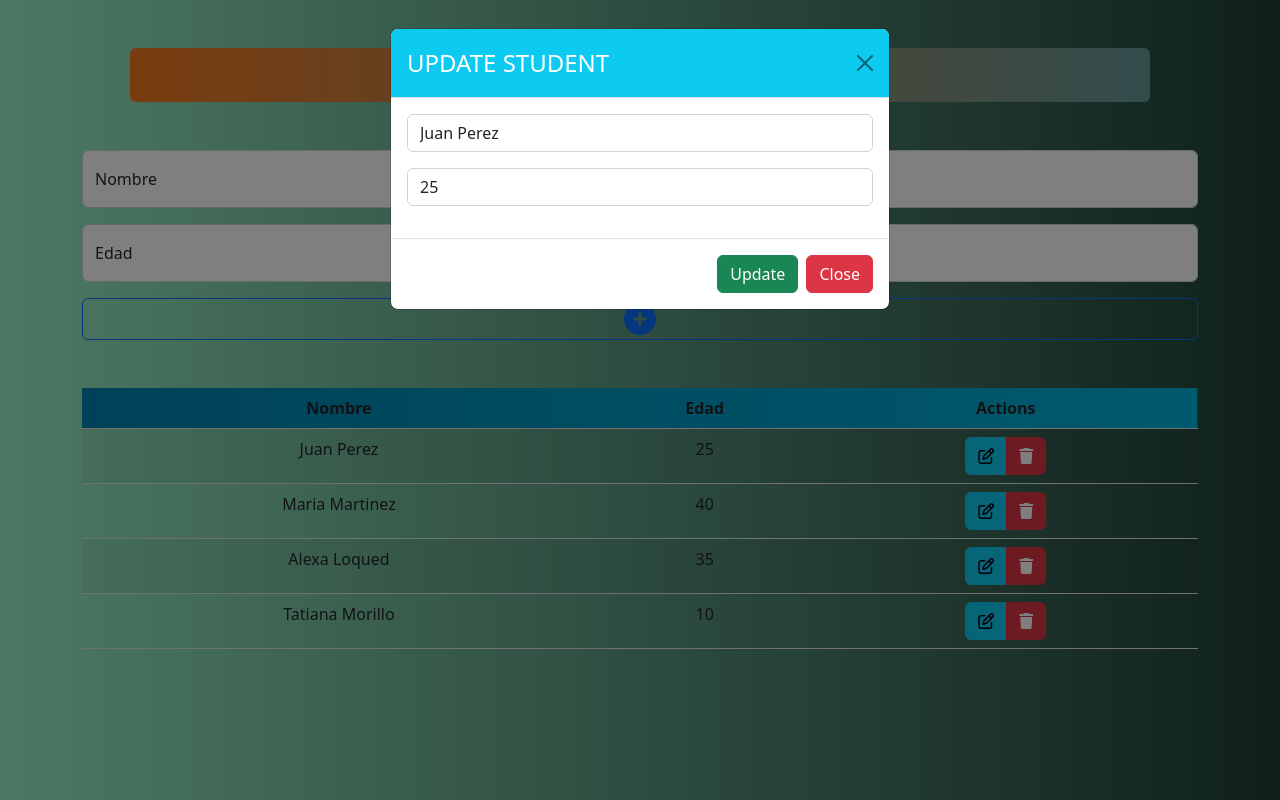
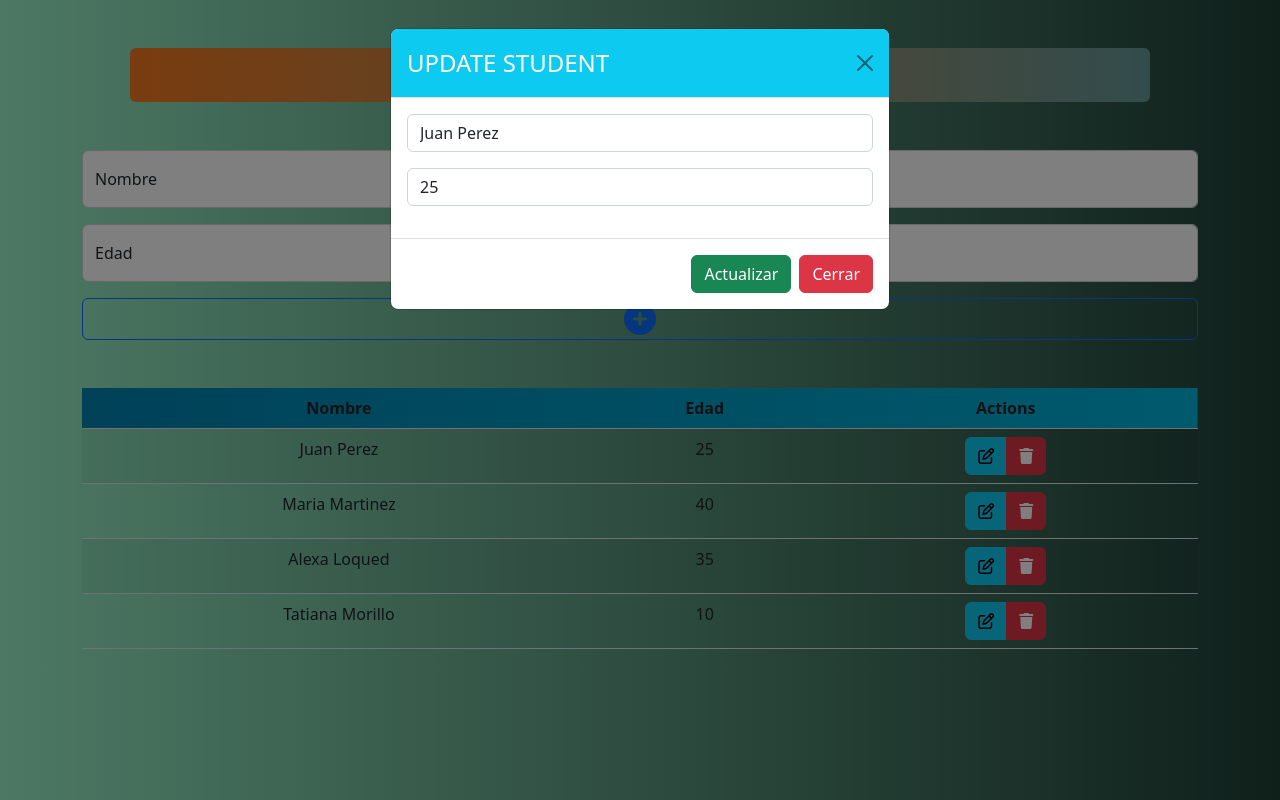
Before and after one commit to japolinar/CRUD-CONTEX-REDUCER, a React (Vite) app: page / in a window 1280 px wide. Both pictures are taken after a click on the button 986 px from the left and 456 px from the top of the page. Built offline with nearby package versions, Linux system fonts and the light colour scheme.

Commit message:
Boton Español

```diff
--- a/src/component/EditModal.jsx
+++ b/src/component/EditModal.jsx
@@ -60,11 +60,11 @@ const EditModal = ({show, handleClose, rowData}) => {
 
           <Modal.Footer>
             <Button variant="success" onClick={handleSubmit} >
-              Update
+              Actualizar
             </Button>
 
             <Button variant="danger" onClick={handleClose}>
-              Close
+              Cerrar
             </Button>
           </Modal.Footer>
         </Modal>
```
